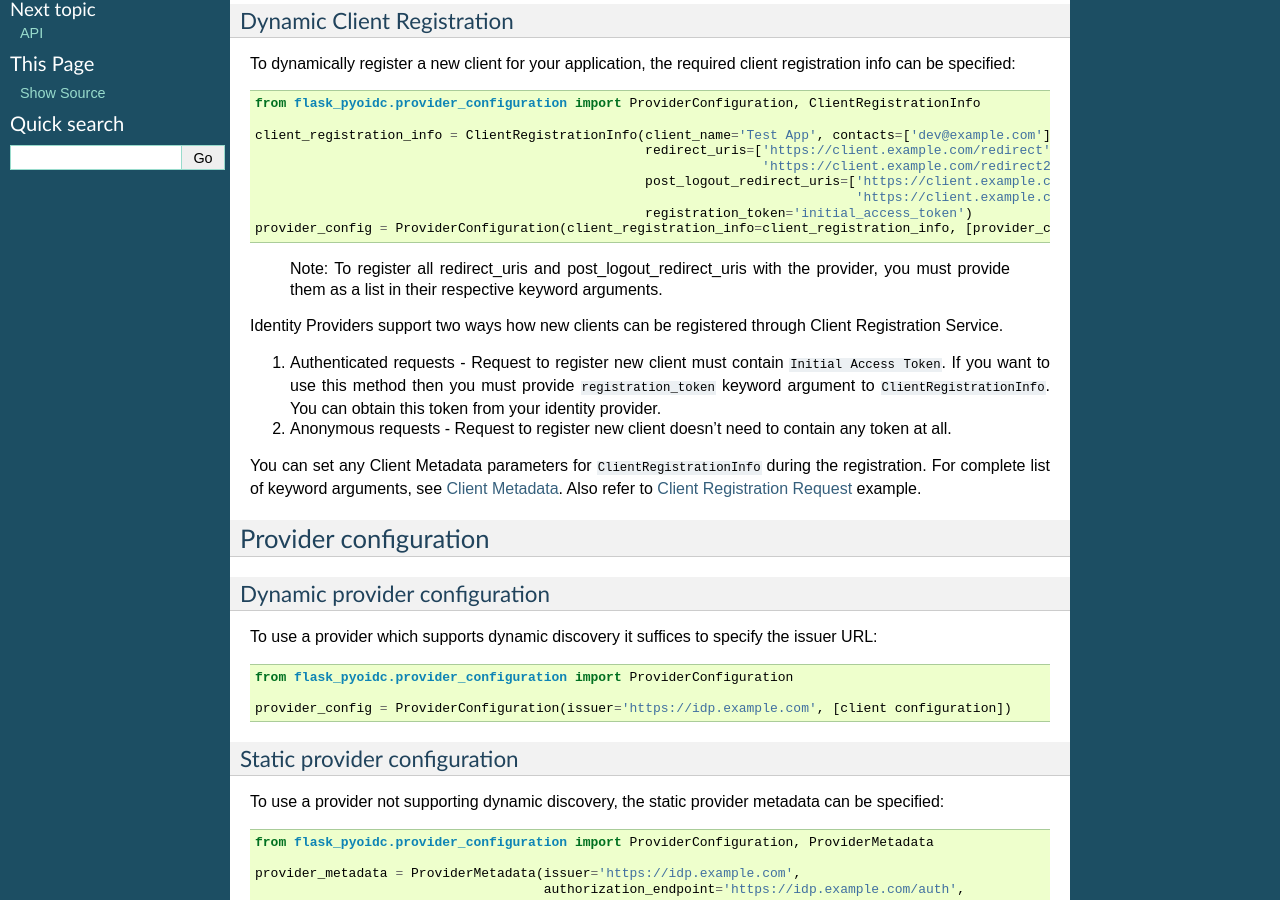
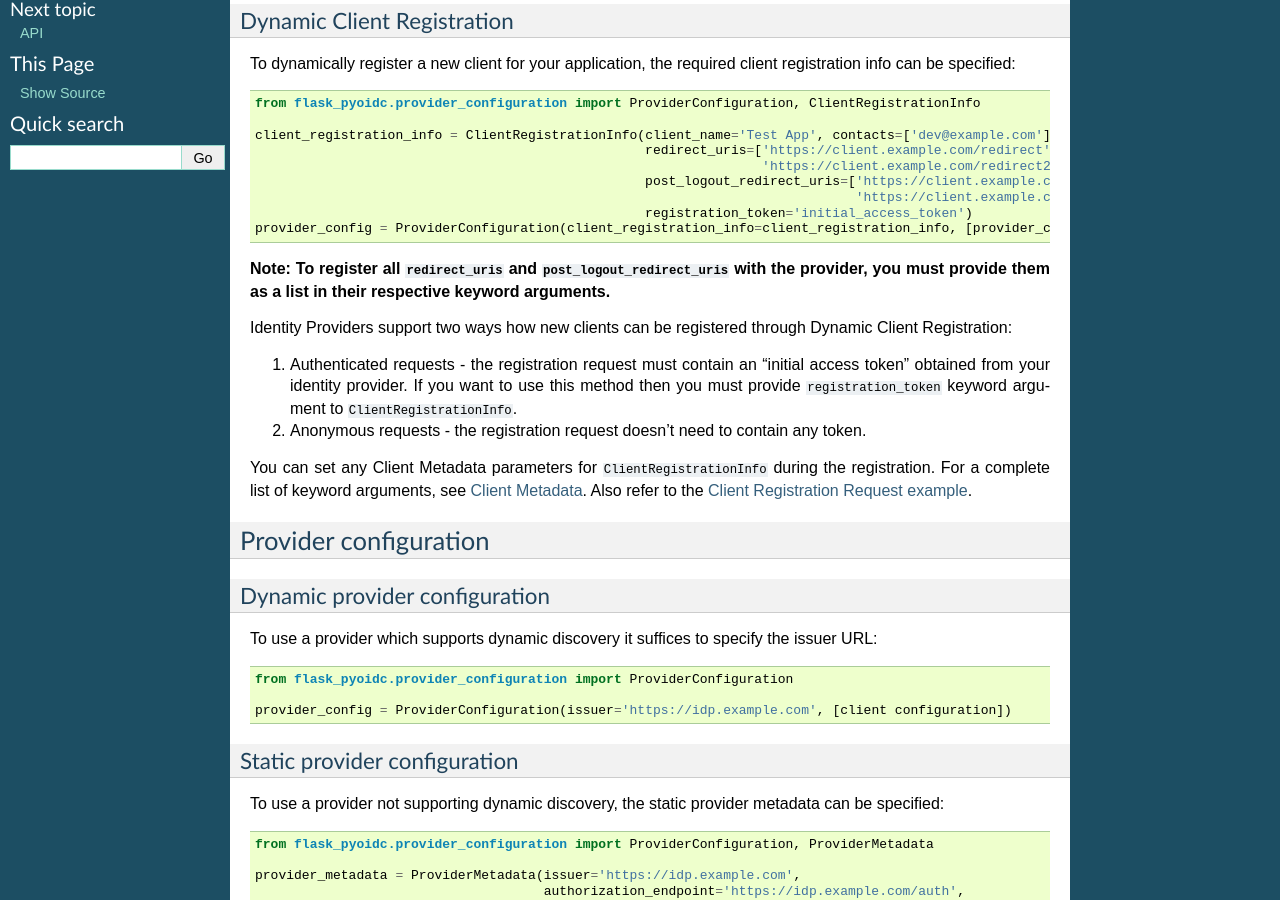
Before and after one commit to zamzterz/Flask-pyoidc, a Sphinx documentation site: the page built from docs/configuration.md, in a window 1280 px wide and 900 px high, scrolled down 427 px. Built offline with Sphinx 7.4.7, drawn with Linux system fonts in a browser that asks for light colours.

Commit message:
Align formatting of configuration docs and tiny typos.

````diff
--- a/docs/configuration.md
+++ b/docs/configuration.md
@@ -35,22 +35,21 @@ client_registration_info = ClientRegistrationInfo(client_name='Test App', contac
 provider_config = ProviderConfiguration(client_registration_info=client_registration_info, [provider_configuration])
 ```
 
-> Note: To register all redirect_uris and post_logout_redirect_uris with the provider, you must provide them as a list
->       in their respective keyword arguments.
+**Note: To register all `redirect_uris` and `post_logout_redirect_uris` with the provider,
+you must provide them as a list in their respective keyword arguments.**
 
-Identity Providers support two ways how new clients can be registered through Client Registration Service.
+Identity Providers support two ways how new clients can be registered through Dynamic Client Registration:
 
-1. Authenticated requests - Request to register new client must contain `Initial Access Token`. If you want to use this
-method then you must provide `registration_token` keyword argument to `ClientRegistrationInfo`. You can obtain this
-token from your identity provider.
+1. Authenticated requests - the registration request must contain an "initial access token" obtained from your
+identity provider.
+If you want to use this method then you must provide `registration_token` keyword argument to `ClientRegistrationInfo`.
 
-2. Anonymous requests - Request to register new client doesn't need to contain any token at all.
+2. Anonymous requests - the registration request doesn't need to contain any token.
 
-You can set any Client Metadata parameters for `ClientRegistrationInfo` during the registration. For complete list of
+You can set any Client Metadata parameters for `ClientRegistrationInfo` during the registration. For a complete list of
 keyword arguments, see [Client Metadata](https://openid.net/specs/openid-connect-registration-1_0.html#ClientMetadata).
-Also refer to
-[Client Registration Request](https://openid.net/specs/openid-connect-registration-1_0.html#RegistrationRequest)
-example.
+Also refer to the
+[Client Registration Request example](https://openid.net/specs/openid-connect-registration-1_0.html#RegistrationRequest).
 
 ## Provider configuration
 
````
